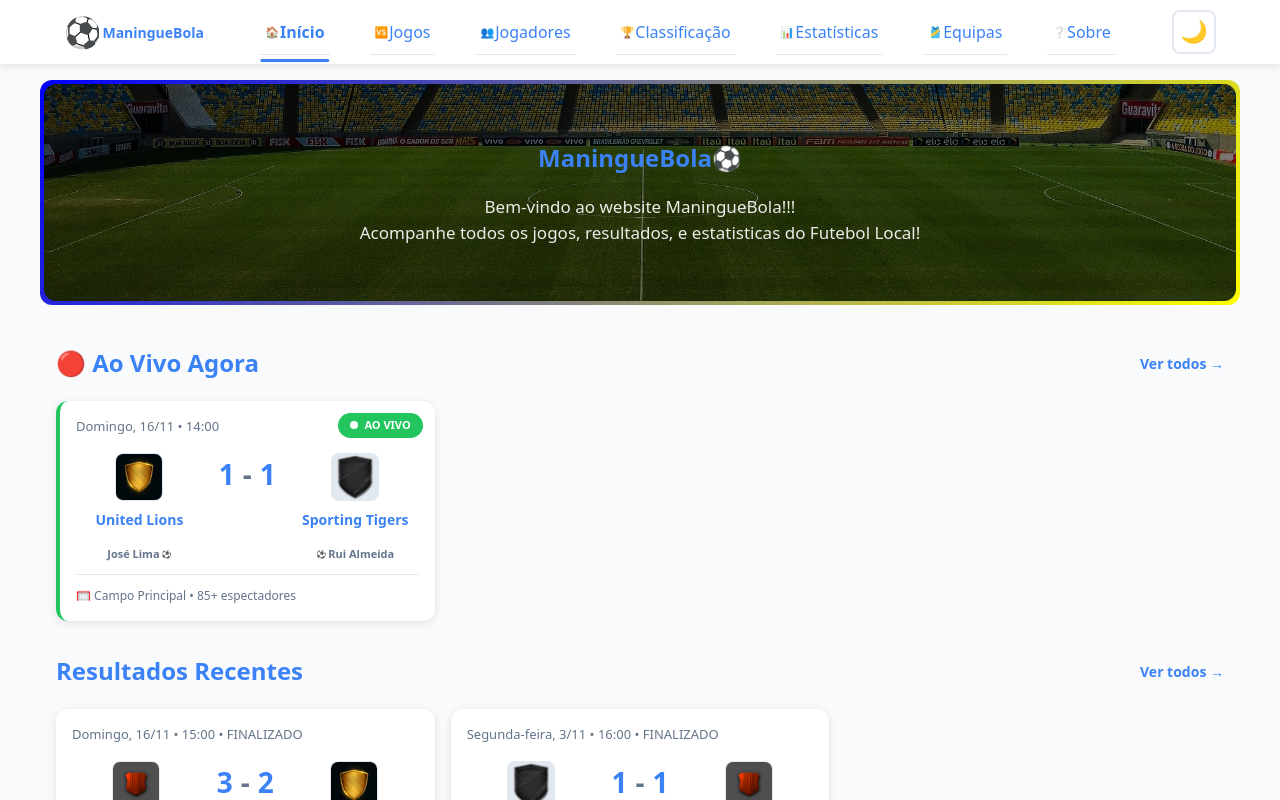
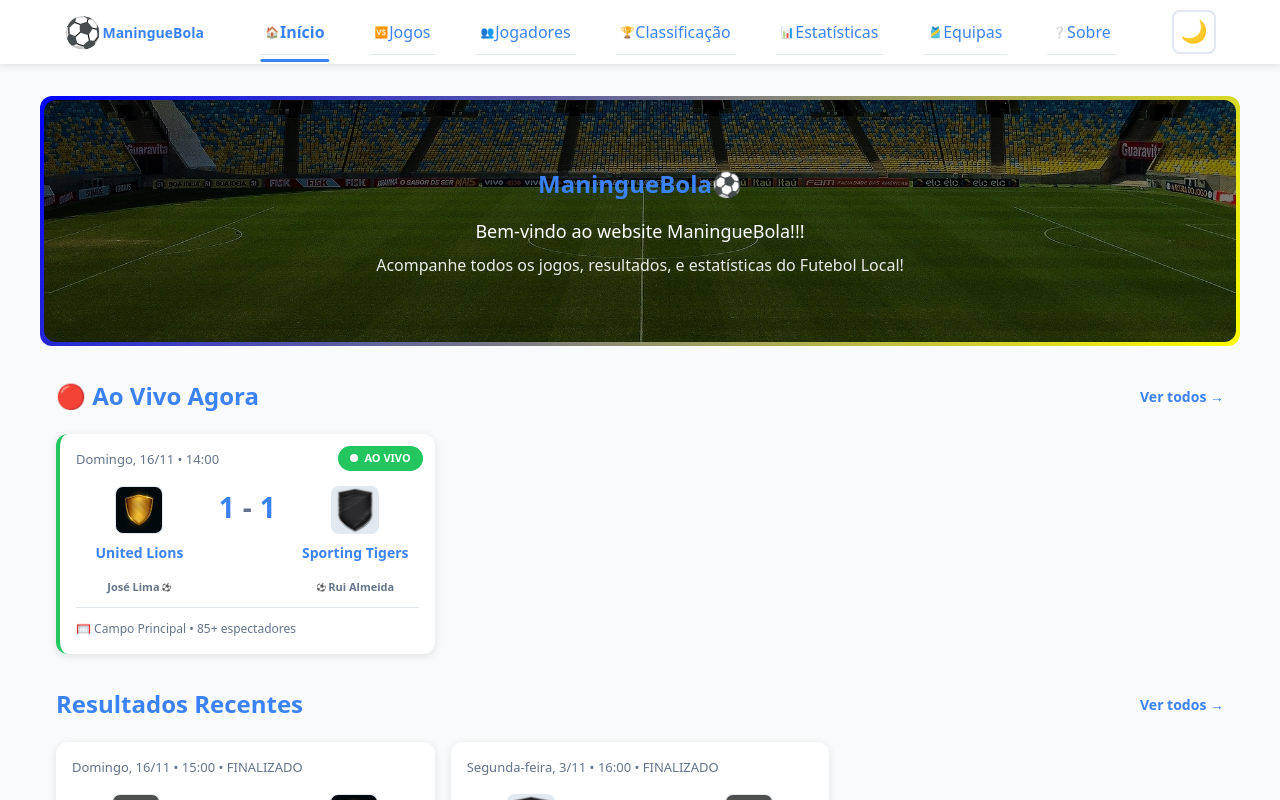
Before and after one commit to Raimundroid/maninguebola, a React (Vite) app: page / in a window 1280 px wide. Shown: the top 800 px of the page. Built offline with nearby package versions, Linux system fonts and the light colour scheme.

Commit message:
re-designed the hero

```diff
--- a/index.html
+++ b/index.html
@@ -1,10 +1,11 @@
 <!DOCTYPE html>
-<html lang="en">
+<html lang="pt">
   <head>
     <meta charset="UTF-8" />
     <link rel="icon" type="image/ico+xml" href="/tab-icon.ico" />
     <!-- <link rel="icon" type="image/svg+xml" href="/vite.svg" /> -->
     <meta name="viewport" content="width=device-width, initial-scale=1.0" />
+    <meta name="google" content="notranslate" />
     <title>ManingueBola</title>
   </head>
   <body>
--- a/src/components/Hero/Hero.css
+++ b/src/components/Hero/Hero.css
@@ -3,10 +3,10 @@
   color: white;
   padding: 0; /* Remove padding from the container so the hero fills 100% */
   text-align: center;
-  margin: 1rem auto; /* Centers the container on the page */
+  margin: 32px auto 8px; /* Centers the container on the page */
   max-width: var(--page-max-width);
   width: 98%;
-  height: 225px;
+  height: 250px;
 
   /* --- Gradient Border Implementation --- */
   /* 1. Use background-clip to ensure the background only covers the border box (transparent inside) */
@@ -45,13 +45,18 @@
 }
 
 /* Typography Styles */
-.hero h1 {
+.hero .title {
   color: var(--text);
   font-size: 24px;
-  margin-bottom: 18px;
+  margin-bottom: 16px;
 }
 
-.hero p {
+.hero .heading {
+  font-size: 18px;
+  margin-bottom: 8px;
+}
+
+.hero .sub-heading {
   opacity: 0.9;
-  font-size: 17px;
+  font-size: 16px;
 }
--- a/src/components/Hero/Hero.jsx
+++ b/src/components/Hero/Hero.jsx
@@ -5,11 +5,11 @@ const Hero = () => {
   return (
     <div className="hero-container">
       <div className="hero">
-        <h1>ManingueBola⚽</h1>
+        <h1 className="title">ManingueBola⚽</h1>
 
-        <p>Bem-vindo ao website ManingueBola!!!</p>
-        <p>
-          Acompanhe todos os jogos, resultados, e estatisticas do Futebol Local!
+        <p className="heading">Bem-vindo ao website ManingueBola!!!</p>
+        <p className="sub-heading">
+          Acompanhe todos os jogos, resultados, e estatísticas do Futebol Local!
         </p>
       </div>
     </div>
```
